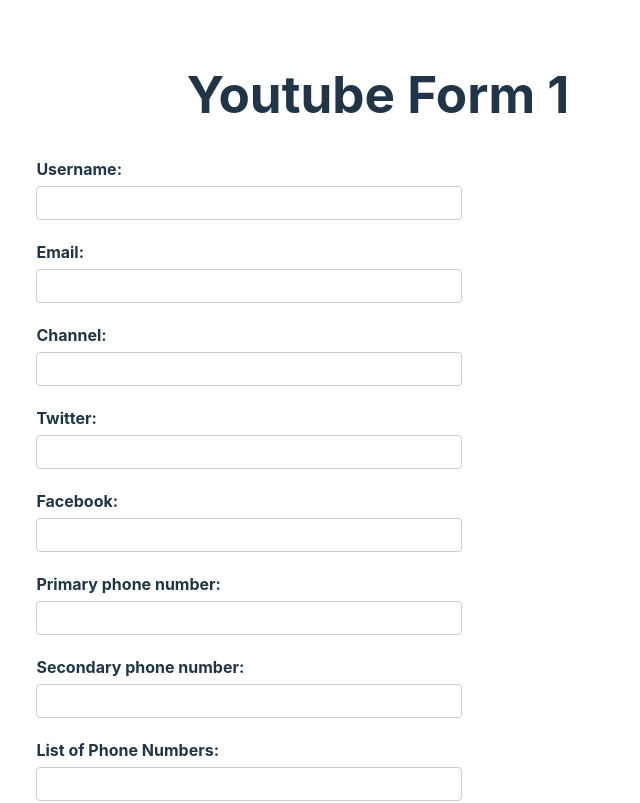
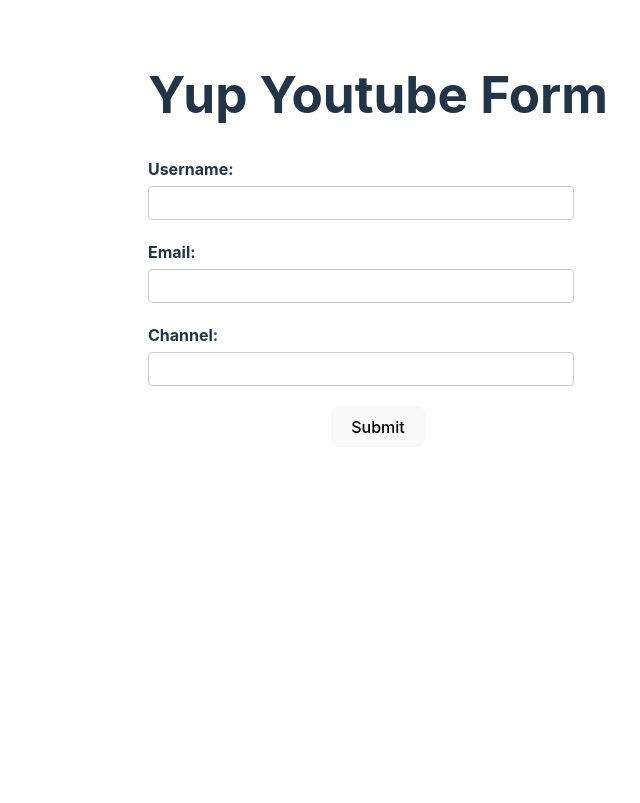
Before and after one commit to muzaffarbhat07/react-hook-form-basics, a React (Vite) app in the folder rhf-demo/: page / in a window 1280 px wide. Shown: the top 803 px of the page, without its empty margins (262-902 px from the left). Built offline with nearby package versions, Linux system fonts and the light colour scheme.

Commit message:
create new form for yup integration

```diff
--- a/rhf-demo/package.json
+++ b/rhf-demo/package.json
@@ -10,9 +10,11 @@
     "preview": "vite preview"
   },
   "dependencies": {
+    "@hookform/resolvers": "^3.9.0",
     "react": "^18.3.1",
     "react-dom": "^18.3.1",
-    "react-hook-form": "^7.52.1"
+    "react-hook-form": "^7.52.1",
+    "yup": "^1.4.0"
   },
   "devDependencies": {
     "@hookform/devtools": "^4.3.1",
--- a/rhf-demo/src/App.tsx
+++ b/rhf-demo/src/App.tsx
@@ -1,10 +1,12 @@
 import './App.css'
 import YoutubeForm from './components/YoutubeForm'
+import YupYoutubeForm from './components/YupYoutubeForm';
 
 function App() {
   return (
     <div>
-      <YoutubeForm />
+      {/* <YoutubeForm /> */}
+      <YupYoutubeForm />
     </div>
   )
 }
--- /dev/null
+++ b/rhf-demo/src/components/YupYoutubeForm.tsx
@@ -0,0 +1,46 @@
+import { useForm } from "react-hook-form";
+
+type FormValues = {
+  username: string;
+  email: string;
+  channel: string;
+}
+
+const YupYoutubeForm = () => {
+  const { register, handleSubmit, formState: { errors } } = useForm<FormValues>({
+    defaultValues: {
+      username: "",
+      email: "",
+      channel: "",
+    },
+  });
+
+  const onSubmit = (data: FormValues) => {
+    console.log('Form submitted. Form data = ', data);
+  }
+  return (
+    <div>
+      <h1>Yup Youtube Form</h1>
+      <form onSubmit={handleSubmit(onSubmit)}>
+        <div className="form-control">
+          <label htmlFor="username">Username:</label>
+          <input type="text" id="username" {...register("username")}/>
+          <p className="error">{errors.username?.message}</p>
+        </div>
+        <div className="form-control">
+          <label htmlFor="email">Email:</label>
+          <input type="email" id="email" {...register("email")} />
+          <p className="error">{errors.email?.message}</p>
+          </div>
+        <div className="form-control">
+          <label htmlFor="channel">Channel:</label>
+          <input type="text" id="channel" {...register("channel")}/>
+          <p className="error">{errors.channel?.message}</p>
+          </div>
+        <button type="submit">Submit</button>
+      </form>
+    </div>
+  );
+};
+
+export default YupYoutubeForm;
```
Also changed, not shown: 1 other file (tests, documents, lock files or other folders).
